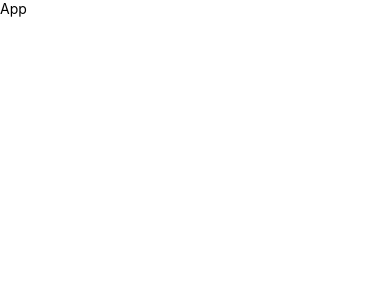
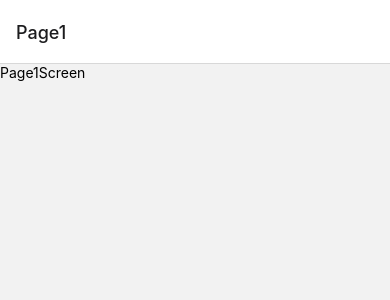
Before and after one commit to alebausa/stack-navigator, a React Native app: screen / in a window 390 px wide. Shown: the top 300 px of the page. Built offline with nearby package versions, Linux system fonts and the light colour scheme.

Commit message:
adds navigation

```diff
--- a/App.tsx
+++ b/App.tsx
@@ -1,13 +1,13 @@
+import 'react-native-gesture-handler';
 import React from 'react';
 import { View, Text } from 'react-native';
 import { NavigationContainer } from '@react-navigation/native';
+import { StackNavigator } from './src/navigator/StackNavigator';
 
 export const App = () => {
   return (
     <NavigationContainer>
-      <View>
-        <Text>App</Text>
-      </View>
+      <StackNavigator />
     </NavigationContainer>
   )
 }
--- a/package.json
+++ b/package.json
@@ -15,7 +15,7 @@
     "@react-navigation/stack": "^6.3.17",
     "react": "18.1.0",
     "react-native": "0.70.10",
-    "react-native-gesture-handler": "^2.12.0",
+    "react-native-gesture-handler": "2.9.0",
     "react-native-safe-area-context": "^4.7.1",
     "react-native-screens": "^3.22.1"
   },
--- /dev/null
+++ b/src/navigator/StackNavigator.tsx
@@ -0,0 +1,17 @@
+import React from 'react';
+import { createStackNavigator } from '@react-navigation/stack';
+import Page1Screen from '../screens/Page1Screen';
+import Page2Screen from '../screens/Page2Screen';
+import Page3Screen from '../screens/Page3Screen';
+
+const Stack = createStackNavigator();
+
+export const StackNavigator = () => {
+  return (
+    <Stack.Navigator>
+      <Stack.Screen name="Page1" component={Page1Screen} />
+      <Stack.Screen name="Page2" component={Page2Screen} />
+      <Stack.Screen name="Page3" component={Page3Screen} />
+    </Stack.Navigator>
+  );
+}
--- /dev/null
+++ b/src/screens/Page1Screen.tsx
@@ -0,0 +1,10 @@
+import React from 'react'
+import { View, Text } from 'react-native'
+
+export default function Page1Screen() {
+  return (
+    <View>
+      <Text>Page1Screen</Text>
+    </View>
+  )
+}
--- /dev/null
+++ b/src/screens/Page2Screen.tsx
@@ -0,0 +1,10 @@
+import React from 'react'
+import { View, Text } from 'react-native'
+
+export default function Page2Screen() {
+  return (
+    <View>
+      <Text>Page2Screen</Text>
+    </View>
+  )
+}
--- /dev/null
+++ b/src/screens/Page3Screen.tsx
@@ -0,0 +1,10 @@
+import React from 'react'
+import { View, Text } from 'react-native'
+
+export default function Page3Screen() {
+  return (
+    <View>
+      <Text>Page3Screen</Text>
+    </View>
+  )
+}
```
Also changed, not shown: 2 other files (tests, documents, lock files or other folders).
